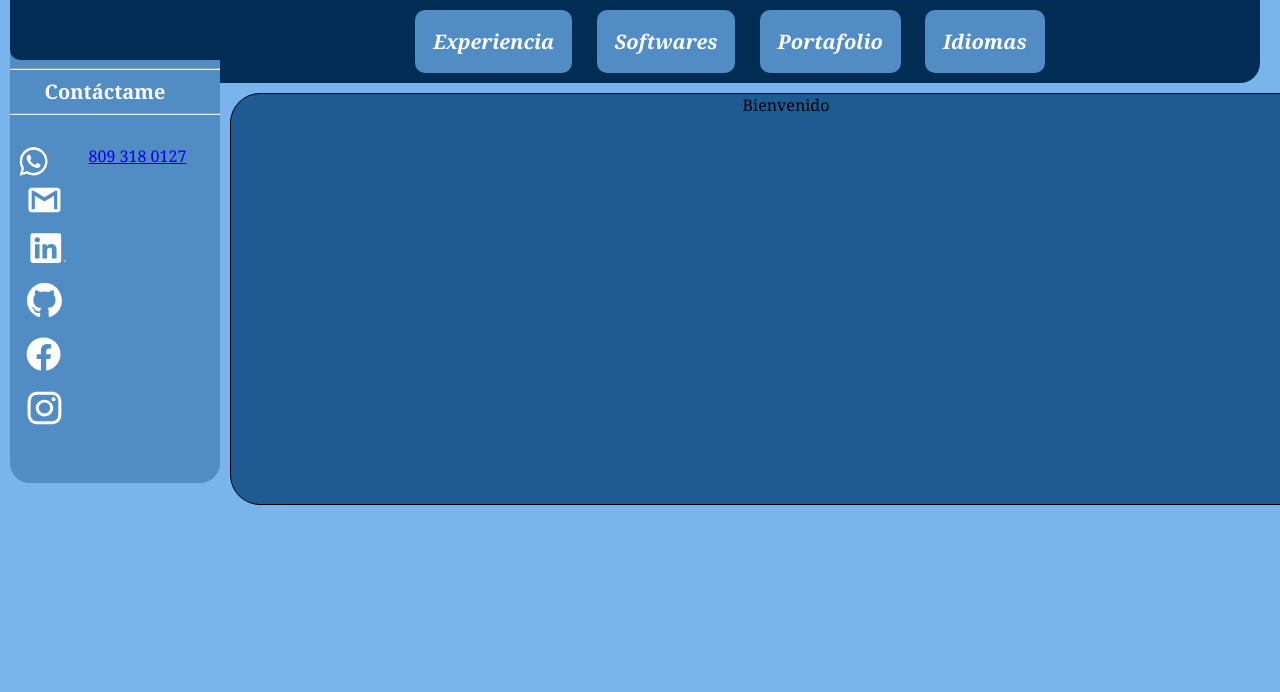
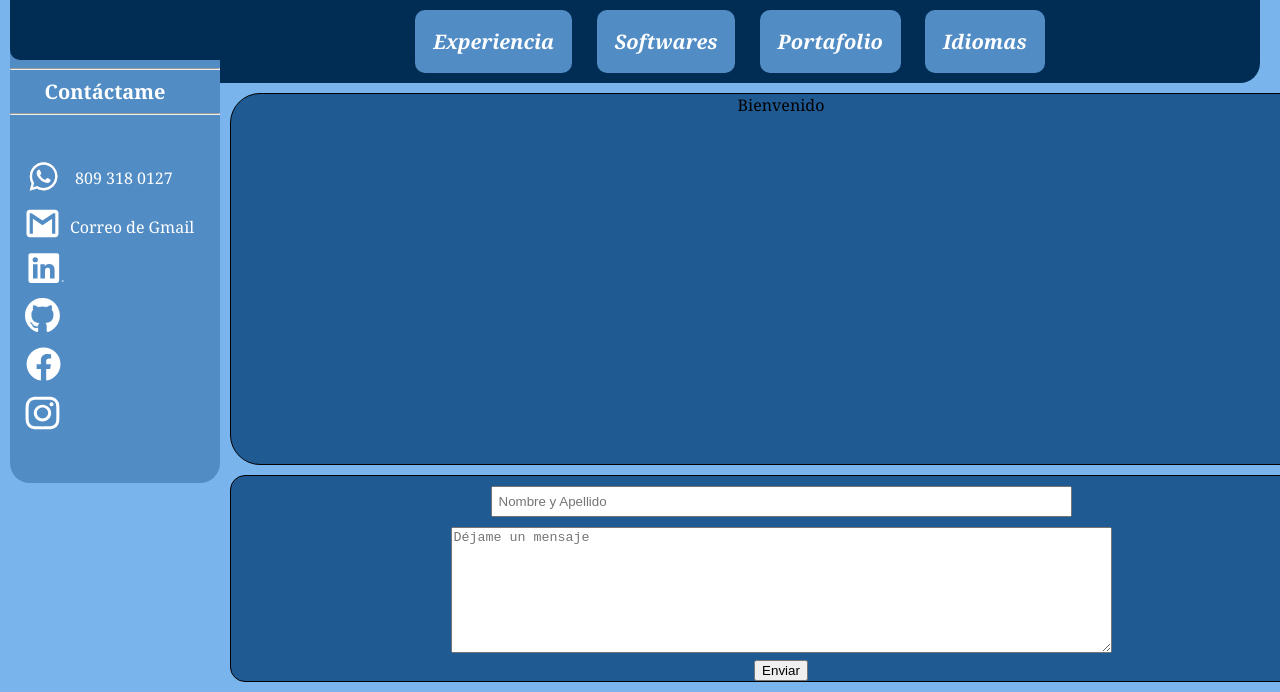
Before and after one commit to AlexRamAlv/RowePaginaWeb, a plain HTML site: page index.html in a window 1280 px wide. Shown: the part 127-819 px from the top of the page. Drawn offline with Linux system fonts and the light colour scheme.

Commit message:
Arreglé los nombres de los iconos de contactos de manera que se observan los nombres uno del lado del otro.

```diff
--- a/index.html
+++ b/index.html
@@ -18,16 +18,24 @@
       <br/>
       <hr>
       <br>
-      <div>
-        <a href="#">809 318 0127<img id="prueba" class="imgAside" src="img/Whatsapp.svg" width="45" alt=""></a>
+      <div class="contendorimagenes" >
+
+        <a class="logos"href="#">
+          <img id="prueba" class="imgAside" src="img/Whatsapp.svg" width="45" alt=""><br>809 318 0127
+        </a>
 
 
-      <img id="separar" class="imgAside" src="img/gmail.svg" width="35" alt="">
+        <a href="#">
+          <img id="separar" class="imgAside" src="img/gmail.svg" width="35" alt=""> <br>Correo de Gmail
+        </a>
       <img id="separar" class="imgAside" src="img/Linkedin.svg" width="40" alt="">
       <img id="separar" class="imgAside" src="img/github.svg" width="35" alt="">
       <img class="imgAside" src="img/facebook.svg" width="45" alt="">
       <img id="separar" class="imgAside" src="img/instagram.svg" width="35" alt="">
       </div>
+       <div class="">
+
+       </div>
     </aside>
 
     <header>
@@ -40,19 +48,25 @@
           </section>
         </div>
         <ul>
-          <li>Experiencia</li>
-          <li>Softwares</li>
-          <li>Portafolio</li>
-          <li>Idiomas</li>
+          <li><a href="#">Experiencia</a></li>
+          <li><a href="#">Softwares</a></li>
+          <li><a href="#">Portafolio</a></li>
+          <li><a href="#">Idiomas</a></li>
         </ul>
       </nav>
     </header>
 
     <section class="cuerpo">
       Bienvenido
+
     </section>
+    <footer>
+      <input class="caja" type="text" name="" value="" placeholder="Nombre y Apellido "><br>
+      <textarea name="name" rows="8" cols="80" placeholder="Déjame un mensaje"></textarea><br>
+      <input type="button" name="" value="Enviar">
 
-    <footer></footer>
+
+    </footer>
 
   </body>
 </html>
--- a/style/estilos.css
+++ b/style/estilos.css
@@ -9,9 +9,6 @@ header
 {
   margin: 10px 20px;
   text-align: right;
-  background-image:url();
-
-
 }
 
 li
@@ -27,7 +24,7 @@ li
   font-style:italic;
   font-size: 20px;
   background-color:#518CC4;
-  color: white;
+
 }
 
 nav
@@ -51,7 +48,6 @@ nav
   margin-right: 20px;
   margin-bottom: 10px;
   padding: 5px;
-
   font-size: 20px;
   background-color:#518CC4;
   color: white;
@@ -66,16 +62,20 @@ strong
 .imgAside
 {
  display: block;
- margin-top: 20px;
+ margin-top: 15px;
  margin-left: 10px;
-
+ margin-right: 10px;
 
 }
 
-#separar
+div
 {
-  padding-left:7px;
+  display: flex;
+  flex-direction: column;
+  justify-content: center;
+
 }
+
 ul
 {
   margin: auto;
@@ -88,13 +88,16 @@ aside
   margin-top: 20px;
   width: 210px;
   height: 600px;
-  text-align: center;
   margin-top: 0;
   background-color: #518CC4;
   margin-left: 10px;
   border-radius: 20px;
+  text-align: center;
+}
 
-
+#separar
+{
+  margin-left: 15px;
 
 }
 
@@ -115,27 +118,44 @@ figure img
   border: 4px solid #518CC4;
   border-radius: 40px;
 }
-#prueba
-{
-  float: left;
-  margin: auto;
-}
 
 .cuerpo
 {
   background-color: #1F5A92;
   border: 1px solid;
   border-radius: 30px;
-  width: 1110px;
-  height: 410px;
+  width: 1100px;
+  height: 370px;
   margin-left: 230px;
   text-align: center;
 }
 
-/*a
+footer
+{
+  background-color: #1F5A92;
+  border: 1px solid;
+  border-radius: 15px;
+  width: 1100px;
+  margin-left: 230px;
+  margin-top: 10px;
+  margin-bottom: 10px;
+  text-align: center;
+
+}
+
+.caja
+{
+  margin: 10px;
+  padding: 6px;
+  width: 565px;
+
+}
+
+a
 {
   display: flex;
-  flex-wrap: wrap;
-  width: 150px;
-  margin: 0;
+
+  text-decoration: none;
+  color: white;
+
 }
```
